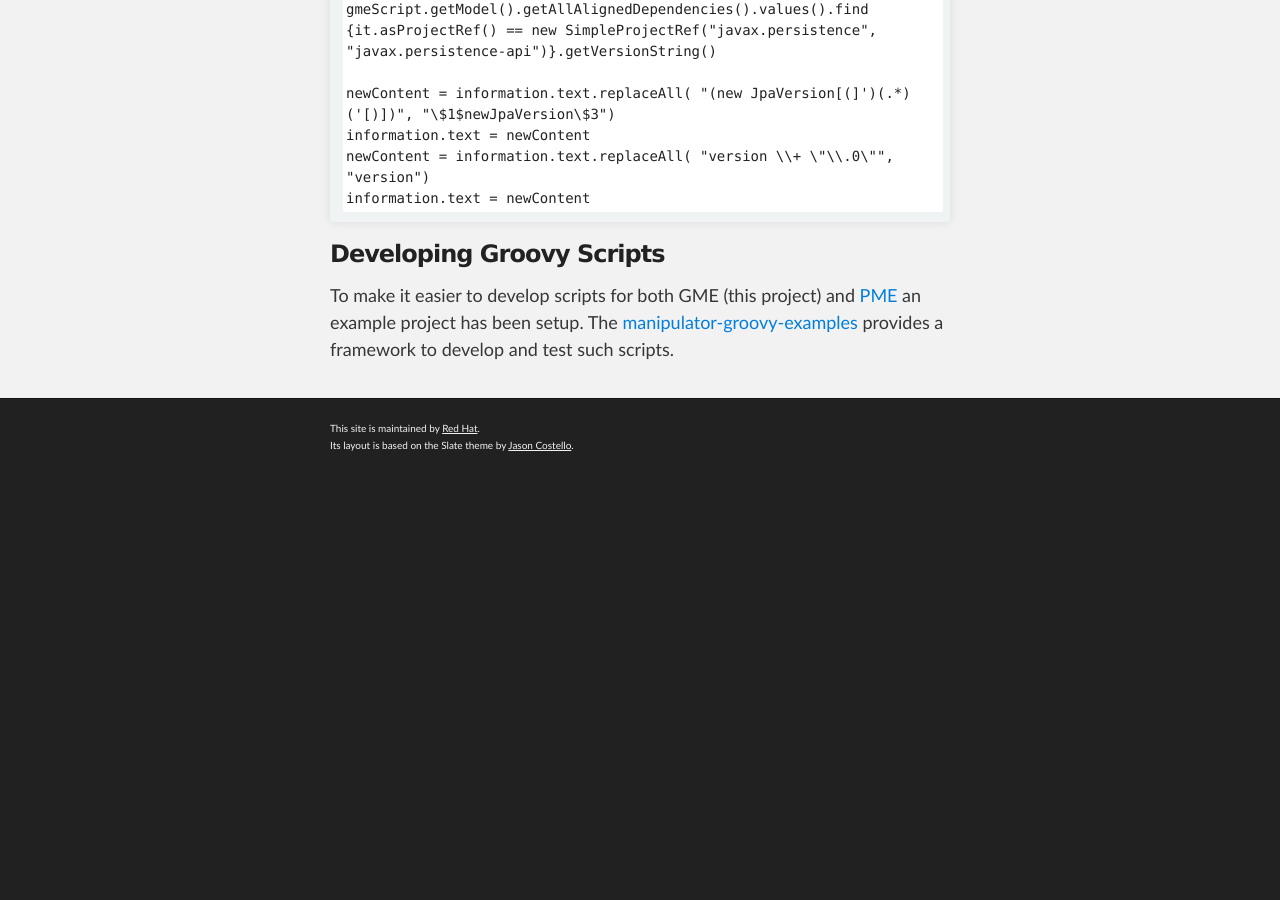
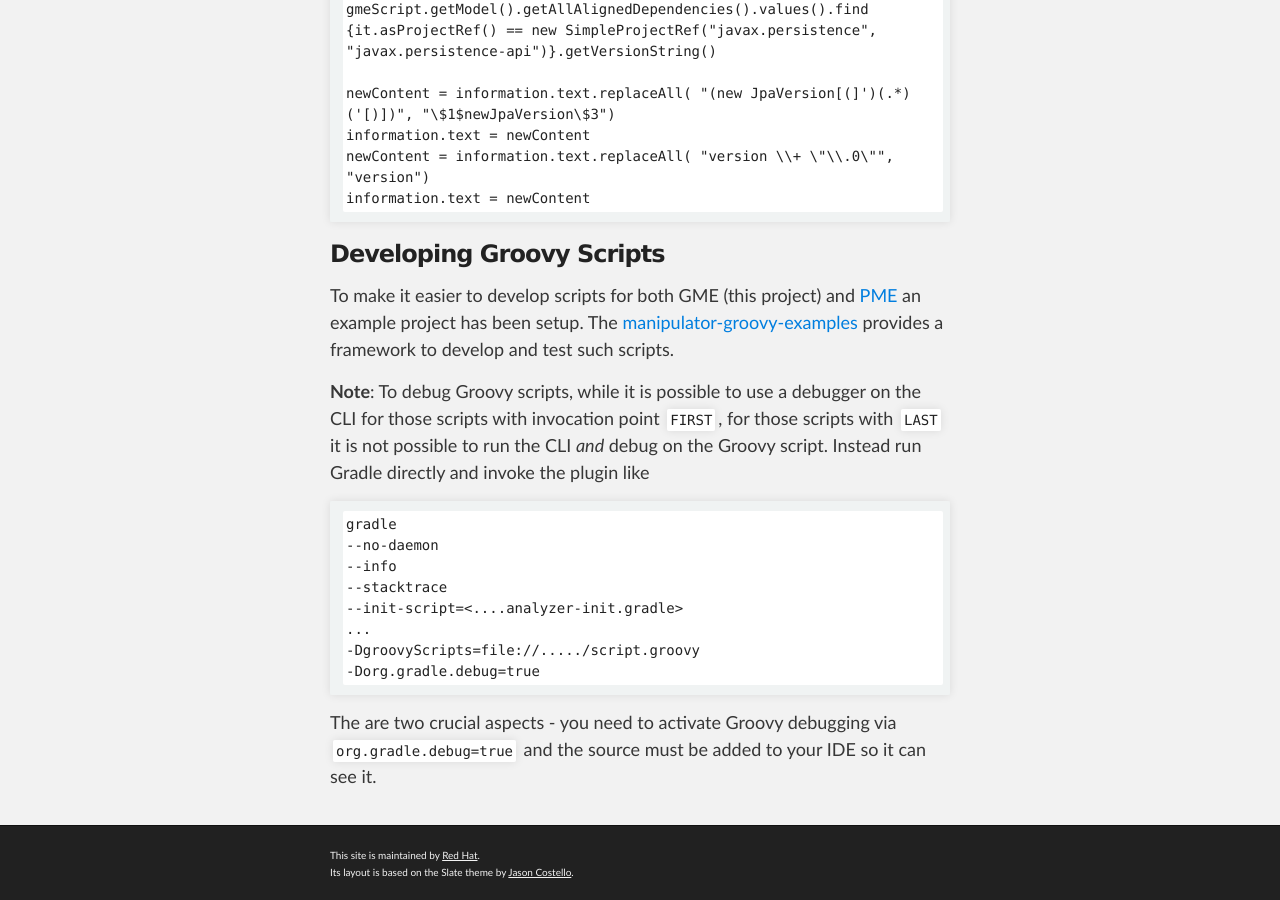
Before and after one commit to project-ncl/gradle-manipulator, a Jekyll site: the page built from guide/groovy.md, in a window 1280 px wide and 900 px high, scrolled down 2773 px. Built offline with Jekyll 4.4.1, drawn with Linux system fonts in a browser that asks for light colours; before the commit the page ends 3246 px from its top, so only the background shows below that.

Commit message:
NCL6076 Add notes on debugging the scripts

```diff
--- a/guide/groovy.md
+++ b/guide/groovy.md
@@ -117,3 +117,16 @@ A typical groovy script that alters a JSON file on disk might be:
 ### Developing Groovy Scripts
 
 To make it easier to develop scripts for both GME (this project) and [PME](https://github.com/release-engineering/pom-manipulation-ext) an example project has been setup. The [manipulator-groovy-examples](https://github.com/project-ncl/manipulator-groovy-examples) provides a framework to develop and test such scripts.
+
+**Note**: To debug Groovy scripts, while it is possible to use a debugger on the CLI for those scripts with invocation point `FIRST`, for those scripts with `LAST` it is not possible to run the CLI _and_ debug on the Groovy script. Instead run Gradle directly and invoke the plugin like
+
+    gradle
+    --no-daemon
+    --info
+    --stacktrace
+    --init-script=<....analyzer-init.gradle>
+    ...
+    -DgroovyScripts=file://...../script.groovy
+    -Dorg.gradle.debug=true
+
+The are two crucial aspects - you need to activate Groovy debugging via `org.gradle.debug=true` and the source must be added to your IDE so it can see it.
```
